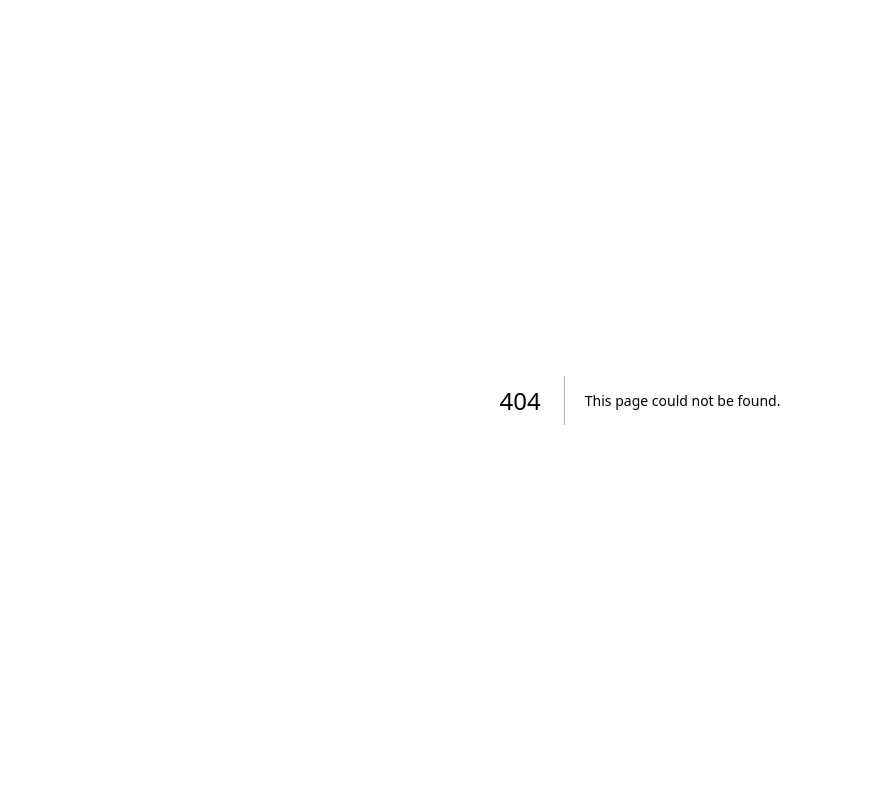
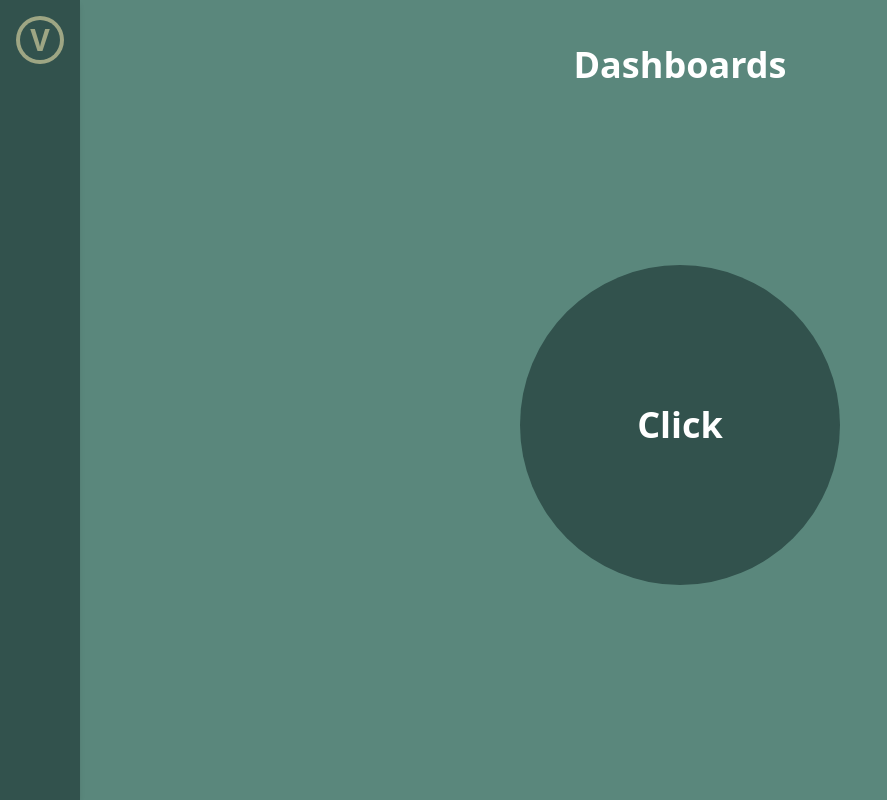
Before and after one commit to DavyBellens/vliruos-intranet, a Next.js app: page /dashboards in a window 1280 px wide. Before the commit this address had no page. Shown: the whole page, without its empty margins (0-887 px from the left). Built offline with nearby package versions, Linux system fonts and the light colour scheme.

Commit message:
dashboard page

```diff
--- /dev/null
+++ b/pages/dashboards.tsx
@@ -0,0 +1,37 @@
+import Category from "@/components/dashboards/Category";
+import Open from "@/components/dashboards/Open";
+import Header from "@/components/navigation/Header";
+import { useState } from "react";
+
+const Dashboards = () => {
+  const [category, setCategory] = useState<string>("");
+
+  const spanStyle = "col-span-5 row-span-3 flex justify-center items-center";
+  return (
+    <>
+      <Header title="Dashboards" />
+      <main className="grid bg-v-light-green min-h-screen grid-cols-5 pl-20">
+        <h1 className="text-4xl text-white font-bold text-center col-span-5 flex justify-center items-center ">
+          Dashboards
+        </h1>
+        {category ? (
+          category == "back" ? (
+            <article className="col-span-5 row-span-3 flex justify-center items-center">
+              <Open callback={setCategory} opened={true} />
+            </article>
+          ) : (
+            <article className="col-span-5">
+              <Category category={category} callback={setCategory} />
+            </article>
+          )
+        ) : (
+          <article className={spanStyle}>
+            <Open callback={setCategory} />
+          </article>
+        )}
+      </main>
+    </>
+  );
+};
+
+export default Dashboards;
```
